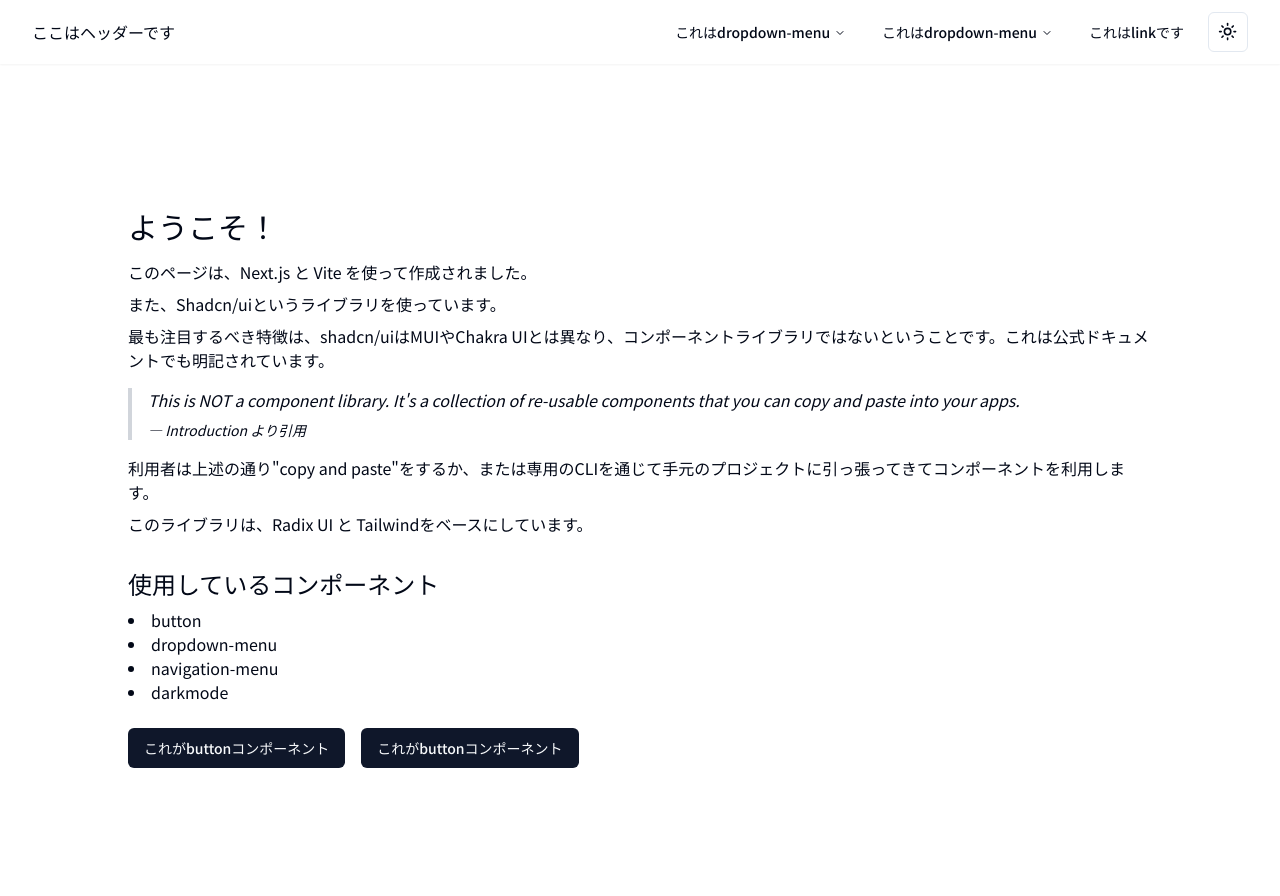
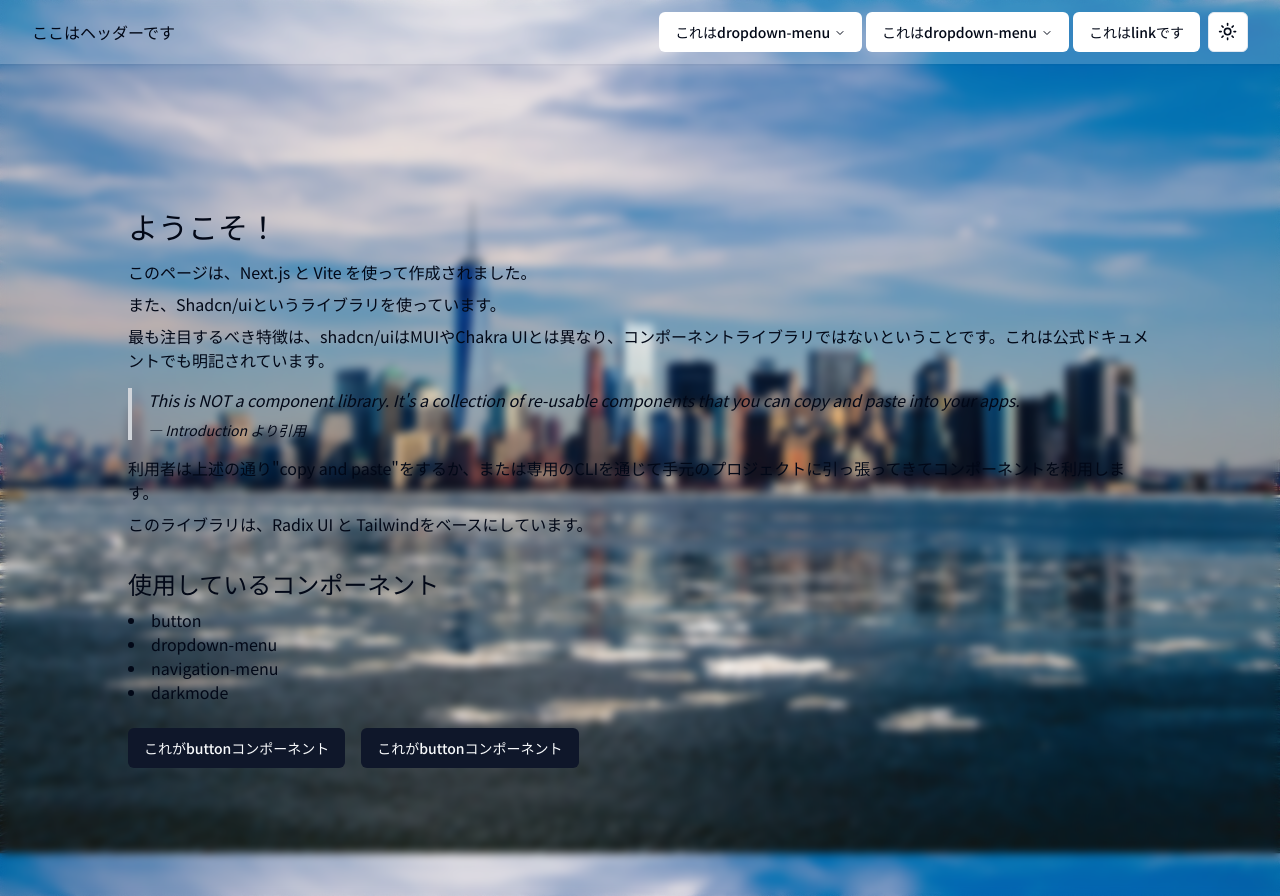
Before and after one commit to YQh9Mh3181jzEJ5/learn-shadcnui-basics, a Next.js app: page / in a window 1280 px wide. Built offline with nearby package versions, Linux system fonts and the light colour scheme.

Commit message:
fix background.jpg

```diff
--- a/app/layout.tsx
+++ b/app/layout.tsx
@@ -18,7 +18,13 @@ export default function RootLayout({
 }>) {
   return (
     <html lang="ja">
-      <body className={NotoSansJP.className}>
+      <body
+        className={`${NotoSansJP.className} bg-cover bg-center bg-fixed`}
+        style={{
+          backgroundImage: "url('/images/background.jpg')",
+        }}
+      >
+        <div className="bg-balck/10 backdrop-blur-sm min-h-screen">
           <ThemeProvider
             attribute="class"
             defaultTheme="system"
@@ -30,6 +36,7 @@ export default function RootLayout({
               {children}
             </main>
           </ThemeProvider>
+        </div>
       </body>
     </html>
   );
--- a/components/Header.tsx
+++ b/components/Header.tsx
@@ -63,7 +63,7 @@ const components: { title: string; href: string; description: string }[] = [
 const Header = () => {
   const { setTheme } = useTheme();
   return (
-    <header className="bg-background shadow-sm">
+    <header className="bg-white/20 shadow-sm">
       <div className="max-w-7xl mx-auto px-4 sm:px-6 lg:px-8">
         <div className="flex items-center justify-between h-16">
           <Link href={"/"} className="font-medium">
```
Also changed, not shown: public/images/background.jpg (added). Lines whose indentation alone changed are shown as unchanged.
